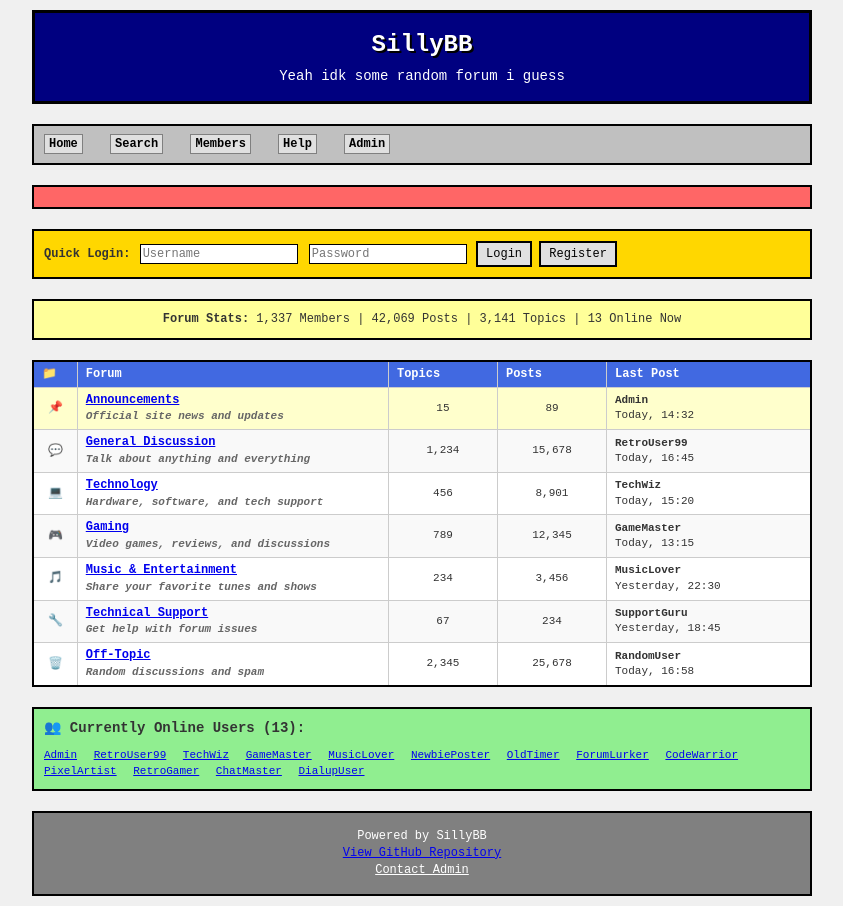
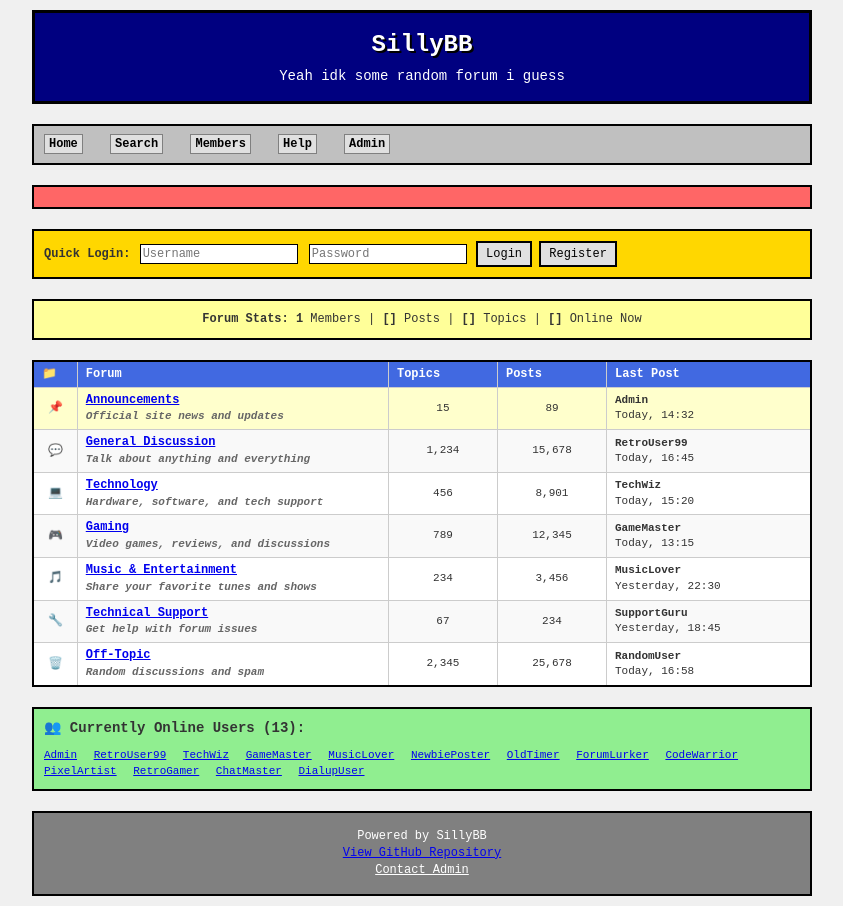
Before and after one commit to jaiden-04/bored, a SvelteKit app: page / in a window 1280 px wide. Shown: the whole page, without its empty margins (218-1061 px from the left). Built offline with nearby package versions, Linux system fonts and the light colour scheme; no server answers; the database is empty.

Commit message:
add membercount to stats

```diff
--- a/src/routes/+page.svelte
+++ b/src/routes/+page.svelte
@@ -1,7 +1,8 @@
 <script lang="ts">
-	let { data } = $props();
-
-	console.log(data)
+    let { data } = $props();
+    console.log(data);
+	let MemberCount = data ? Object.keys(data).length: 0;
+    console.log(MemberCount);
 </script>
 
 
@@ -41,7 +42,7 @@
 
 	<!-- Stats Bar -->
 	<div class="stats-bar">
-		<strong>Forum Stats:</strong> 1,337 Members | 42,069 Posts | 3,141 Topics | 13 Online Now
+		<strong>Forum Stats:</strong> <strong>{MemberCount}</strong> Members | <strong>[]</strong> Posts | <strong>[]</strong> Topics | <strong>[]</strong> Online Now
 	</div>
 
 	<!-- Main Forum Table -->
```
